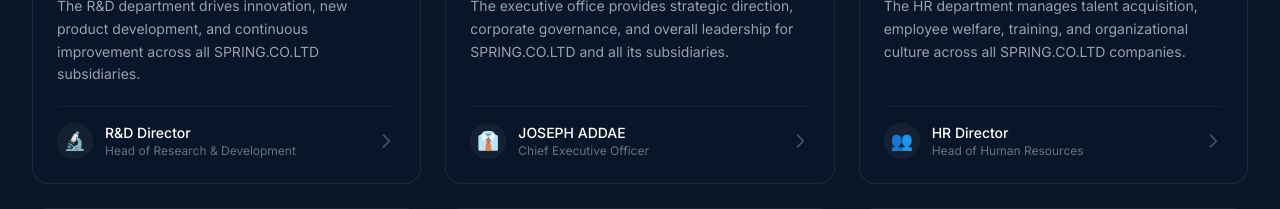
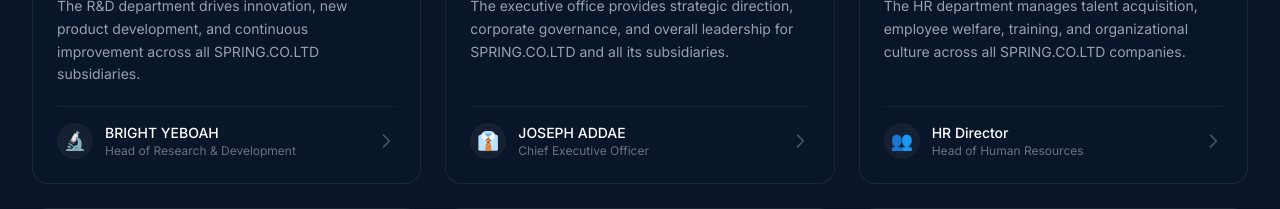
Before and after one commit to jaddae012-dot/spring-co-ltd, a Next.js app: page /office in a window 1280 px wide. Shown: the part 1060-1269 px from the top of the page. Built offline with nearby package versions, Linux system fonts and the light colour scheme.

Commit message:
Update R&D head to BRIGHT YEBOAH

```diff
--- a/src/data/office.ts
+++ b/src/data/office.ts
@@ -37,7 +37,7 @@
         "Knowledge management & training",
       ],
       head: {
-        name: "R&D Director",
+        name: "BRIGHT YEBOAH",
         role: "Head of Research & Development",
         email: "rnd@springcoltd.com",
         avatar: "🔬",
```
